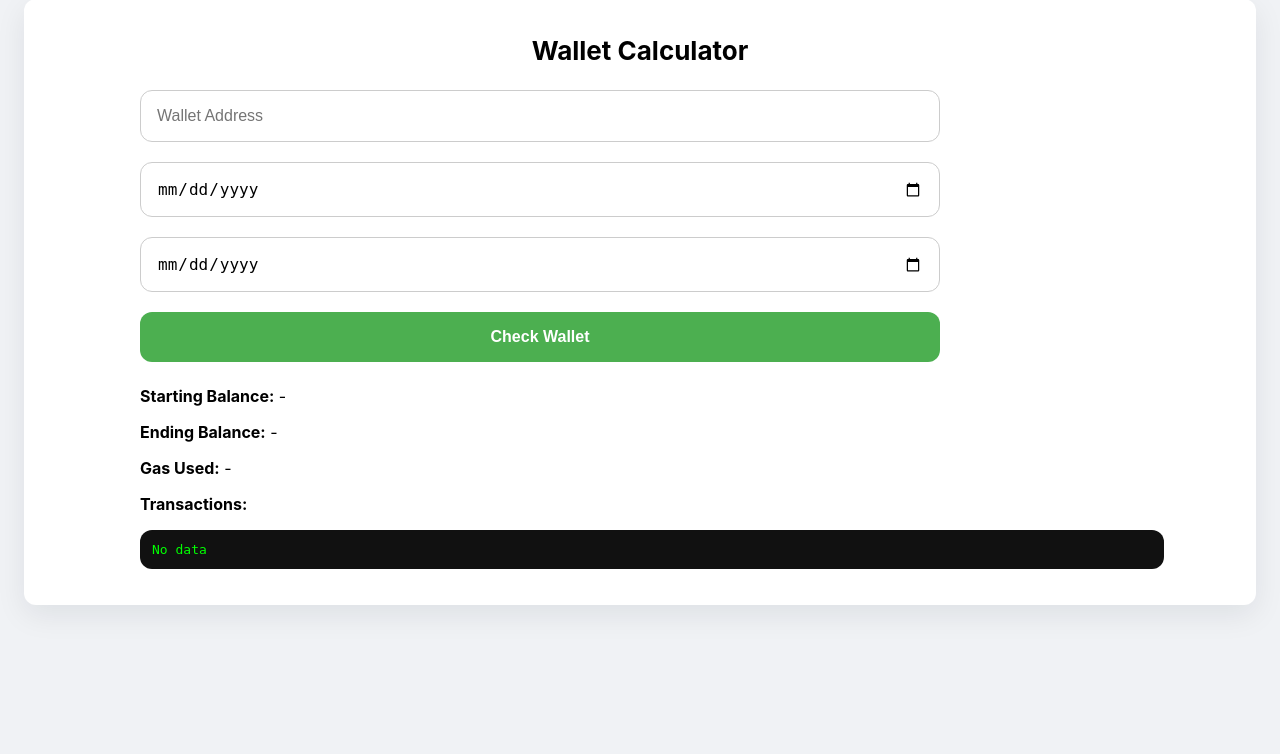
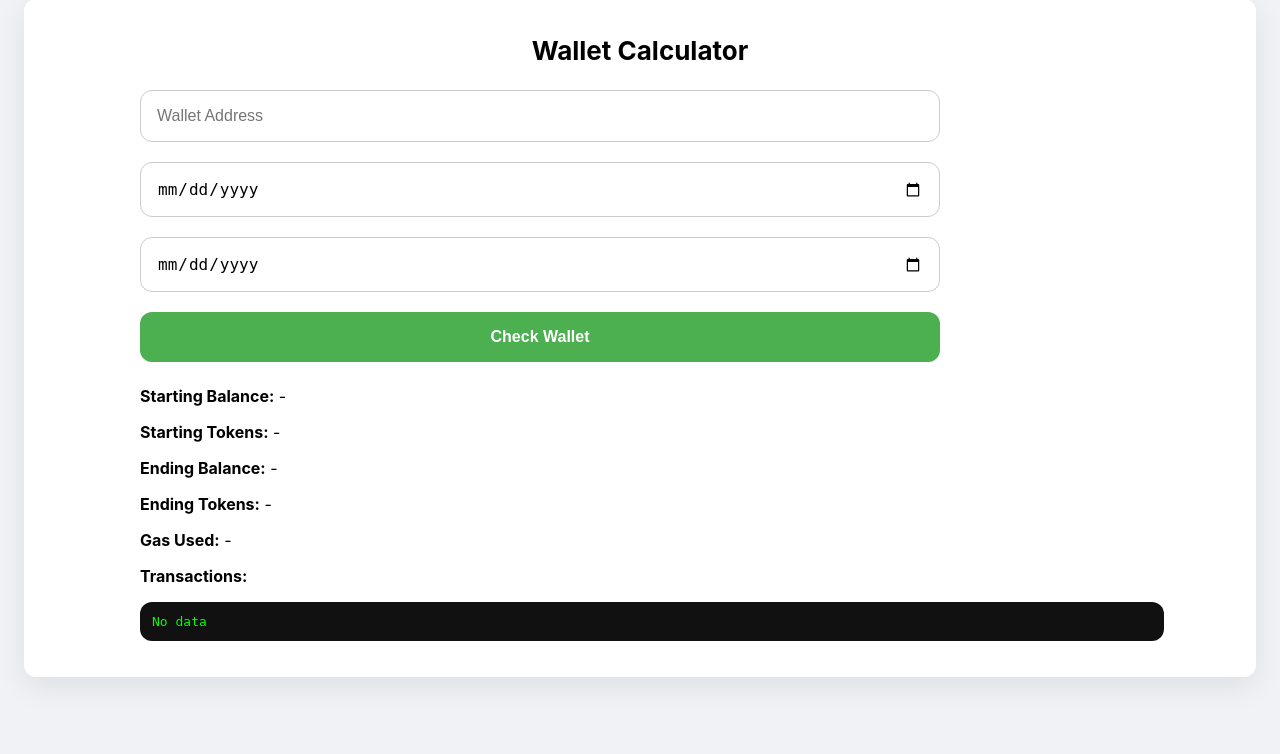
Before and after one commit to mrekus/crypto_scanner_no_db, a FastAPI app: page /login in a window 1280 px wide. Shown: the part 41-795 px from the top of the page. Run offline with FastAPI, Linux system fonts and the light colour scheme; some libraries are stand-ins or nearby versions.

Commit message:
added unformatted token display

```diff
--- a/src/apps/calculator/views.py
+++ b/src/apps/calculator/views.py
@@ -28,10 +28,12 @@ async def check(wallet: str, start_date: str, end_date: str, user: User = Depend
                 "starting_balance": {
                     "eth": result["starting_balance"]["ETH"],
                     "eur": result["starting_balance"]["ETH_eur"],
+                    "tokens": result["starting_balance"]["tokens"],
                 },
                 "ending_balance": {
                     "eth": result["ending_balance"]["ETH"],
                     "eur": result["ending_balance"]["ETH_eur"],
+                    "tokens": result["ending_balance"]["tokens"],
                 },
                 "total_gas_eth": result["total_gas_eth"],
                 "total_gas_eur": result["total_gas_eur"],
--- a/src/templates/calculator.html
+++ b/src/templates/calculator.html
@@ -113,8 +113,13 @@ button:hover{background:var(--accent-hover);}
 
     <div class="results" id="results">
         <div><strong>Starting Balance:</strong> <span id="startBalance">-</span></div>
+        <div><strong>Starting Tokens:</strong> <span id="startTokens">-</span></div>
+
         <div><strong>Ending Balance:</strong> <span id="endBalance">-</span></div>
+        <div><strong>Ending Tokens:</strong> <span id="endTokens">-</span></div>
+
         <div><strong>Gas Used:</strong> <span id="gasUsed">-</span></div>
+
         <div><strong>Transactions:</strong></div>
         <div class="transactions" id="transactions">No data</div>
     </div>
@@ -127,6 +132,8 @@ const form = document.getElementById('walletForm');
 const startBalanceEl = document.getElementById('startBalance');
 const endBalanceEl = document.getElementById('endBalance');
 const transactionsEl = document.getElementById('transactions');
+const startTokensEl = document.getElementById('startTokens');
+const endTokensEl = document.getElementById('endTokens');
 const toastEl = document.getElementById('toast');
 
 function showToast(msg,type='error',ms=2500){
@@ -141,6 +148,8 @@ form.addEventListener('submit', async (e)=>{
     startBalanceEl.textContent='Loading...';
     endBalanceEl.textContent='Loading...';
     transactionsEl.textContent='Loading...';
+    startTokensEl.textContent='Loading...';
+    endTokensEl.textContent='Loading...'
 
     const formData = new FormData(form);
     const params = new URLSearchParams(formData);
@@ -175,6 +184,18 @@ form.addEventListener('submit', async (e)=>{
                     gasEl.textContent = `${gasEth} ETH (€${Number(gasEur).toFixed(2)})`;
                 }
 
+                // starting tokens
+                const startTokens = res.starting_balance.tokens ?? {};
+                startTokensEl.textContent = Object.values(startTokens)
+                    .map(t => `${t.symbol}: ${t.balance} (${t.value_eur})`)
+                    .join(', ');
+
+                // ending tokens
+                const endTokens = res.ending_balance.tokens ?? {};
+                endTokensEl.textContent = Object.values(endTokens)
+                    .map(t => `${t.symbol}: ${t.balance} (${t.value_eur})`)
+                    .join(', ');
+
                 // transactions
                 if(res.transactions && res.transactions.length){
                     transactionsEl.textContent = JSON.stringify(res.transactions,null,2);
```
